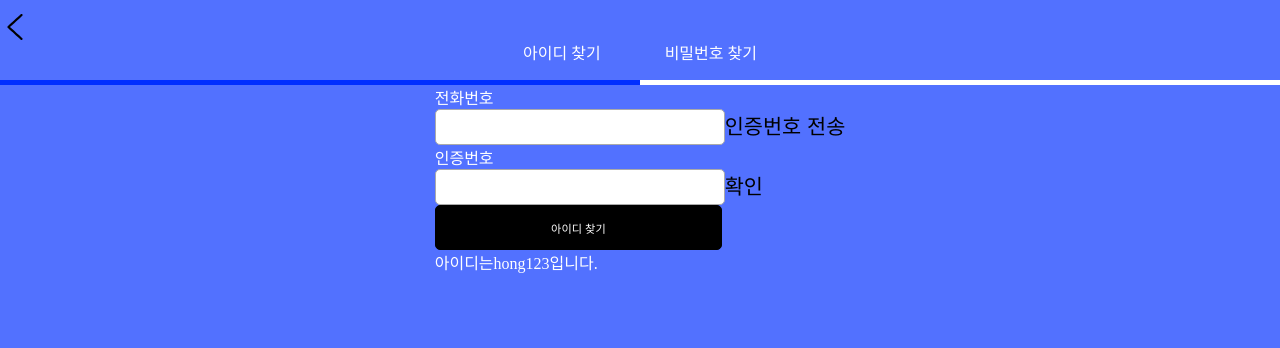
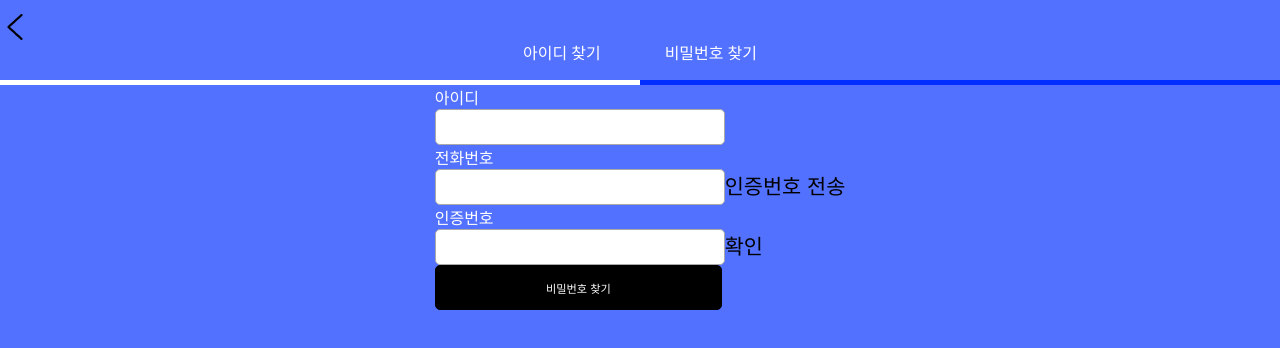
Before and after one commit to popcorn0125/SmartLicense, a Vue app: page /SearchID in a window 1280 px wide. Shown: the top 348 px of the page. Built offline with nearby package versions, Linux system fonts and the light colour scheme.

Commit message:
240703 김준식 아이디찾기, 비밀번호 찾기 버튼 클릭시 아이디 비밀번호 찾기 페이지로 이동. 회원가입버튼 클릭시 회원가입페이지로 이동 구현.

```diff
--- a/src/SignInUp/LoginPage.vue
+++ b/src/SignInUp/LoginPage.vue
@@ -8,13 +8,13 @@
       <input type="password" class="Pw" placeholder="PW">
     </div>
     <div class="search_idpwsu">
-      <p>아이디 찾기</p>|
-      <p>비밀번호 찾기</p>|
-      <p>회원 가입</p>
+      <p @click="movePage('id')">아이디 찾기</p>|
+      <p @click="movePage('password')">비밀번호 찾기</p>|
+      <p @click="movePage('userSignUp')">회원 가입</p>
     </div>
     <div class="bottom_btn">
       <button class="navy_long_btn">로그인</button>
-      <button class="black_long_btn">로그인 없이 시작하기</button>
+      <button class="black_long_btn" @click="movePage('noLogin')">로그인 없이 시작하기</button>
     </div>
     <div class="footer">
       <p>로그인 없이 시작하면 문제를 푼 기록과 랭킹을 저장 또는 확인할 수 없습니다.</p>
@@ -25,6 +25,34 @@
 <script>
 export default {
   name: "LoginPage",
+  data() {
+        return {
+        }
+    },
+
+    methods: {
+        movePage(page) {
+          if (page === 'id') {
+            this.$router.push({path : '/searchid', query : { currentView : 'id'}});
+          }
+          if (page === 'password') {
+            this.$router.push({path : '/searchid', query : { currentView : 'password'}});
+          }
+          if (page === 'userSignUp') {
+            this.$router.push({path: '/userSign'});
+          }
+          if (page === 'noLogin') {
+            this.$router.push({path : '/CategoryChoice'});
+          }
+        },
+    },
+
+    created() {
+
+    },
+    mounted() {
+
+    },
 };
 </script>
 
--- a/src/SignInUp/SearchID.vue
+++ b/src/SignInUp/SearchID.vue
@@ -48,6 +48,16 @@ export default {
       this.currentView = 'new-password';
     }
   },
+  created(){
+  },
+  mounted() {
+    if(this.$route.query.currentView === 'id'){
+      this.currentView = 'id';
+    } else {
+      this.currentView = 'password';
+      this.isPasswordSelected = true;
+    }
+  }
 };
 </script>
 
--- a/src/SignInUp/userSignPage.vue
+++ b/src/SignInUp/userSignPage.vue
@@ -5,39 +5,39 @@
         </div>
         <div class="body">
             <div class="container">
-                <label for="id">아이디</label>
+                <p>아이디</p>
                 <div class="input-group">
-                    <input type="text" class="id" name="id" placeholder="아이디">
+                    <input type="text" class="id"  placeholder="아이디">
                     <button class="id-Btn">중복확인</button>
                 </div>
             </div>
             <div class="container space">
-                <label for="pw">비밀번호</label>
+                <p>비밀번호</p>
                 <div class="input-group">
-                    <input type="password" class="pw" name="pw" placeholder="비밀번호">
+                    <input type="password" class="pw" placeholder="비밀번호">
                 </div>
                 <text>8자리 이상 영문, 대소문자 구분, 특수기호 포함</text>
             </div>
             <div class="container space">
                 <div class="pwCheck">
-                    <label for="pw">비밀번호 확인</label>
+                    <p>비밀번호 확인</p>
                     <img :src="pwCheckImage" alt="이" />
                     <text class="pwCheckMsg">비밀번호가 일치하지 않습니다.</text>
                 </div>
                 <div class="input-group">
-                    <input type="password" class="pw" name="pw" placeholder="비밀번호 재입력">
+                    <input type="password" class="pw" placeholder="비밀번호 재입력">
                 </div>
             </div>
             <div class="container space">
-                <label for="name">이름</label>
+                <p>이름</p>
                 <div class="input-group">
-                    <input type="text" class="pw" name="name" placeholder="이름(실명 입력)">
+                    <input type="text" class="pw" placeholder="이름(실명 입력)">
                 </div>
             </div>
             <div class="container space">
-                <label for="nickname">닉네임</label>
+                <p>닉네임</p>
                 <div class="input-group">
-                    <input type="text" class="id" name="nickname" placeholder="닉네임(10자리)">
+                    <input type="text" class="id" placeholder="닉네임(10자리)">
                     <button class="id-Btn">중복확인</button>
                 </div>
             </div>
@@ -51,16 +51,16 @@
                 </div>
             </div>
             <div class="container space">
-                <label for="phoneNum">전화번호</label>
+                <p>전화번호</p>
                 <div class="input-group">
-                    <input type="text" class="id" name="phoneNum" placeholder="전화번호">
+                    <input type="text" class="id" placeholder="전화번호">
                     <button class="id-Btn">인증번호 전송</button>
                 </div>
             </div>
             <div class="container space">
-                <label for="phoneNumCheck">인증번호</label>
+                <p>인증번호</p>
                 <div class="input-group">
-                    <input type="text" class="id" name="phoneNumCheck" placeholder="인증번호">
+                    <input type="text" class="id" placeholder="인증번호">
                     <button class="id-Btn">인증번호 확인</button>
                 </div>
             </div>
@@ -112,7 +112,7 @@ export default {
     /* justify-content: center; 수평 중앙 정렬 */
 }
 
-label {
+p {
     color: #FFF;
     font-family: Inter;
     font-size: 1em;
```
